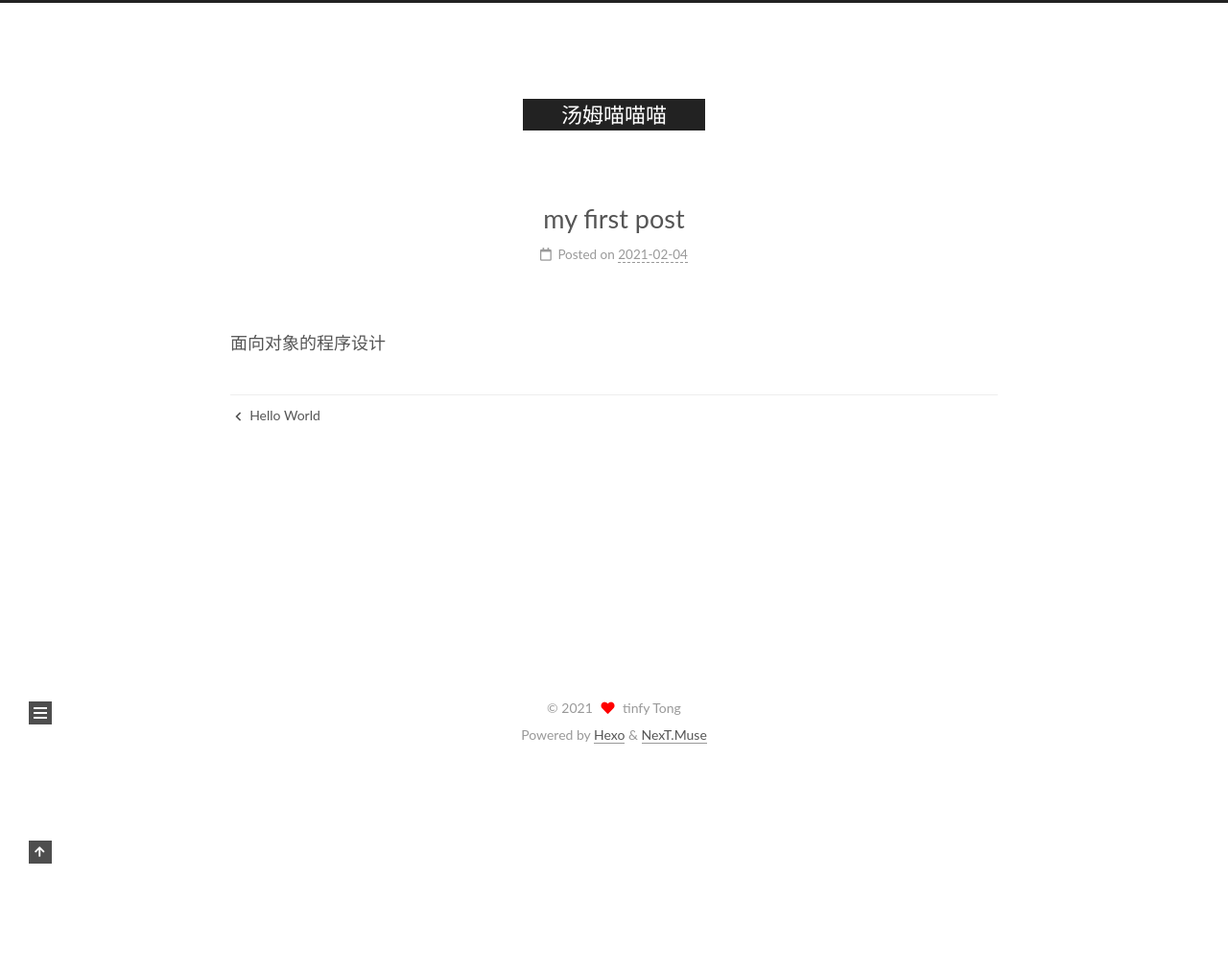
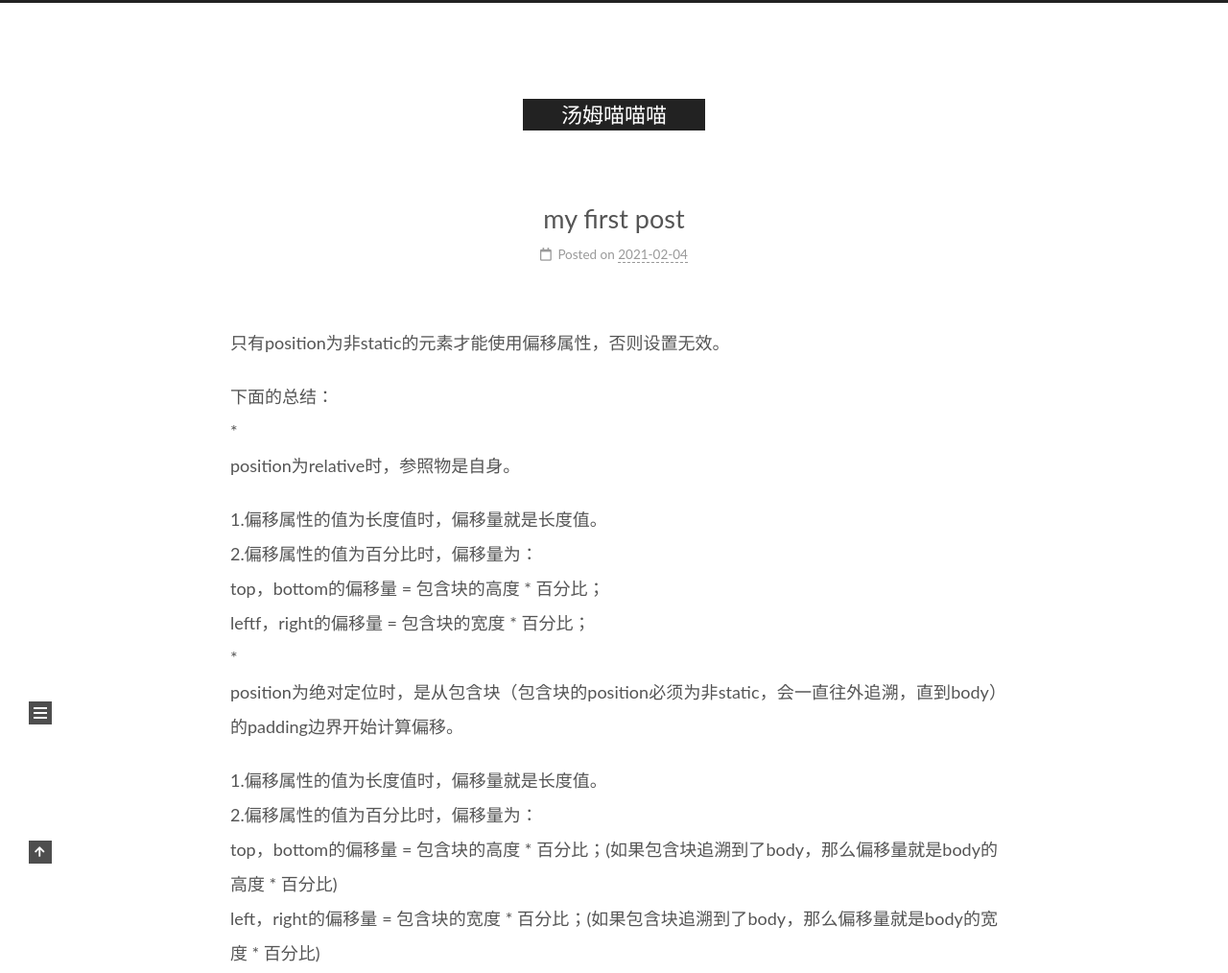
Before and after one commit to tinfy/tinfy.github.io, a plain HTML site: page 2021/02/04/my-first-post/index.html in a window 1280 px wide. Shown: the top 1014 px of the page at 96% size. Before the commit the page ends 800 px from the top, so only its background shows below. Drawn offline with nearby package versions, Linux system fonts and the light colour scheme.

Commit message:
Site updated: 2021-02-04 23:43:19

```diff
--- a/2021/02/04/my-first-post/index.html
+++ b/2021/02/04/my-first-post/index.html
@@ -23,15 +23,15 @@
     var NexT = window.NexT || {};
     var CONFIG = {"hostname":"tinfy.github.io","root":"/","images":"/images","scheme":"Muse","version":"8.2.1","exturl":false,"sidebar":{"position":"left","display":"post","padding":18,"offset":12},"copycode":false,"bookmark":{"enable":false,"color":"#222","save":"auto"},"fancybox":false,"mediumzoom":false,"lazyload":false,"pangu":false,"comments":{"style":"tabs","active":null,"storage":true,"lazyload":false,"nav":null},"motion":{"enable":true,"async":false,"transition":{"post_block":"fadeIn","post_header":"fadeInDown","post_body":"fadeInDown","coll_header":"fadeInLeft","sidebar":"fadeInUp"}},"prism":false,"i18n":{"placeholder":"Searching...","empty":"We didn't find any results for the search: ${query}","hits_time":"${hits} results found in ${time} ms","hits":"${hits} results found"}};
   </script>
-<meta name="description" content="面向对象的程序设计">
+<meta name="description" content="只有position为非static的元素才能使用偏移属性，否则设置无效。 下面的总结：    *position为relative时，参照物是自身。 1.偏移属性的值为长度值时，偏移量就是长度值。2.偏移属性的值为百分比时，偏移量为：top，bottom的偏移量 &#x3D; 包含块的高度 * 百分比；leftf，right的偏移量 &#x3D; 包含块的宽度 * 百分比；    *position为绝对定位时，是">
 <meta property="og:type" content="article">
 <meta property="og:title" content="my first post">
 <meta property="og:url" content="https://tinfy.github.io/2021/02/04/my-first-post/index.html">
 <meta property="og:site_name" content="汤姆喵喵喵">
-<meta property="og:description" content="面向对象的程序设计">
+<meta property="og:description" content="只有position为非static的元素才能使用偏移属性，否则设置无效。 下面的总结：    *position为relative时，参照物是自身。 1.偏移属性的值为长度值时，偏移量就是长度值。2.偏移属性的值为百分比时，偏移量为：top，bottom的偏移量 &#x3D; 包含块的高度 * 百分比；leftf，right的偏移量 &#x3D; 包含块的宽度 * 百分比；    *position为绝对定位时，是">
 <meta property="og:locale" content="en_US">
 <meta property="article:published_time" content="2021-02-04T14:53:41.000Z">
-<meta property="article:modified_time" content="2021-02-04T14:54:24.605Z">
+<meta property="article:modified_time" content="2021-02-04T15:22:30.344Z">
 <meta property="article:author" content="tinfy Tong">
 <meta name="twitter:card" content="summary">
 
@@ -224,7 +224,7 @@
       <span class="post-meta-item-text">Posted on</span>
 
 
-      <time title="Created: 2021-02-04 22:53:41 / Modified: 22:54:24" itemprop="dateCreated datePublished" datetime="2021-02-04T22:53:41+08:00">2021-02-04</time>
+      <time title="Created: 2021-02-04 22:53:41 / Modified: 23:22:30" itemprop="dateCreated datePublished" datetime="2021-02-04T22:53:41+08:00">2021-02-04</time>
     </span>
 
 
@@ -237,7 +237,10 @@
 
 
     <div class="post-body" itemprop="articleBody">
-        <p>面向对象的程序设计</p>
+        <p>只有position为非static的元素才能使用偏移属性，否则设置无效。</p>
+<p>下面的总结：<br>    *<br>position为relative时，参照物是自身。</p>
+<p>1.偏移属性的值为长度值时，偏移量就是长度值。<br>2.偏移属性的值为百分比时，偏移量为：<br>top，bottom的偏移量 = 包含块的高度 * 百分比；<br>leftf，right的偏移量 = 包含块的宽度 * 百分比；<br>    *<br>position为绝对定位时，是从包含块（包含块的position必须为非static，会一直往外追溯，直到body）的padding边界开始计算偏移。</p>
+<p>1.偏移属性的值为长度值时，偏移量就是长度值。<br>2.偏移属性的值为百分比时，偏移量为：<br>top，bottom的偏移量 = 包含块的高度 * 百分比；(如果包含块追溯到了body，那么偏移量就是body的高度 * 百分比)<br>left，right的偏移量 = 包含块的宽度 * 百分比；(如果包含块追溯到了body，那么偏移量就是body的宽度 * 百分比)</p>
 
     </div>
 
```
Also changed, not shown: index.html (+5 -2 lines).
